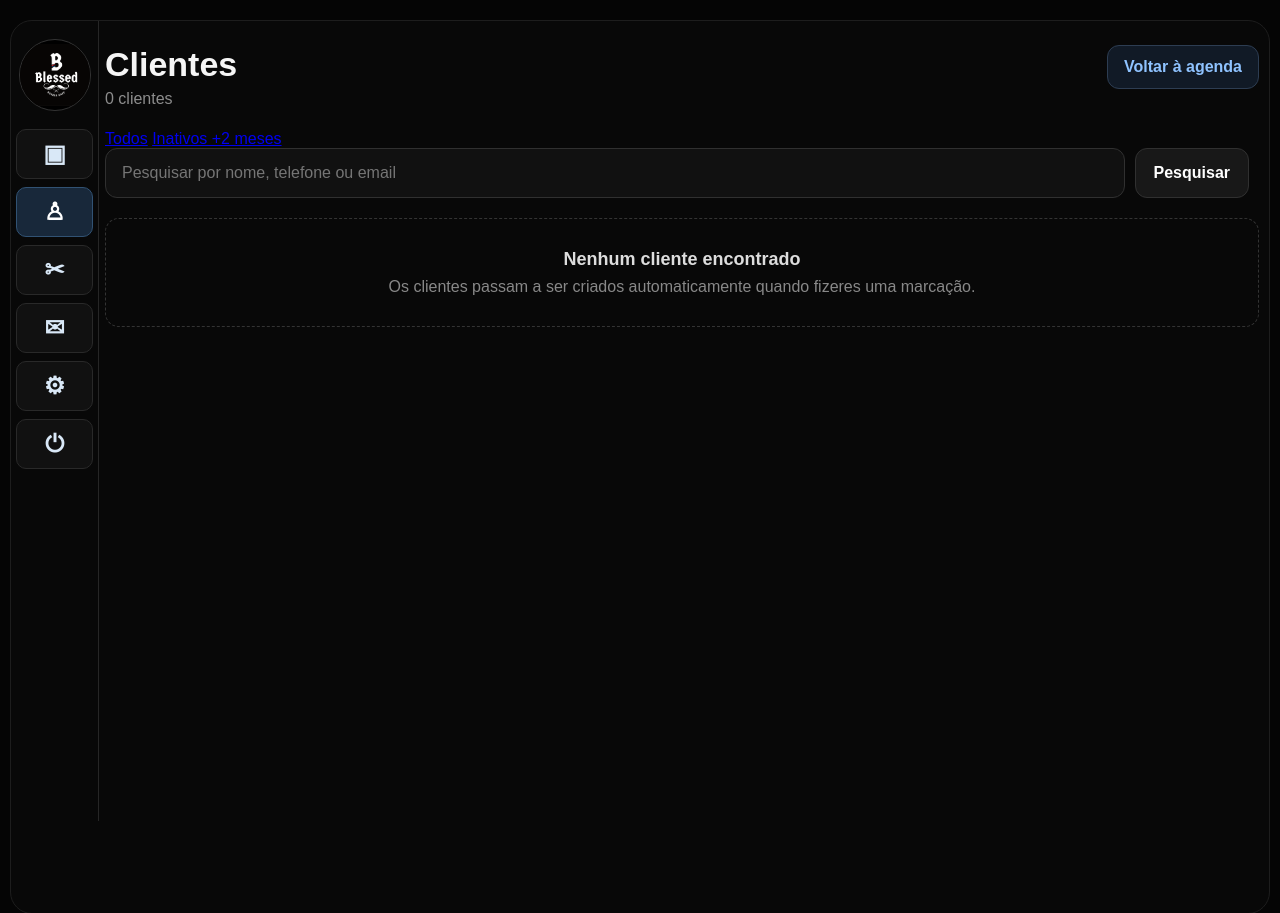
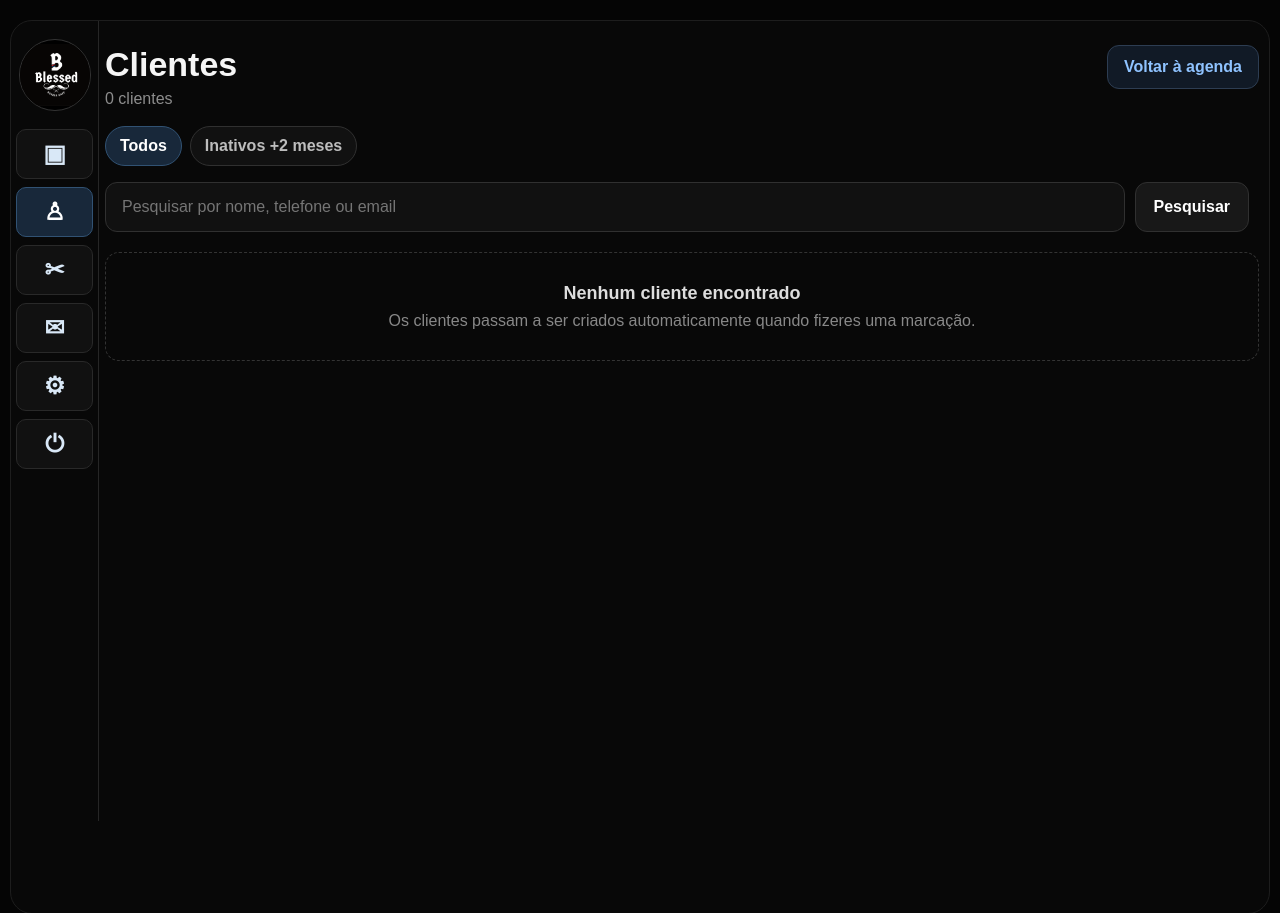
Before and after one commit to pajogusi/pjcorelabs, a Flask app: page /clientes in a window 1280 px wide. Shown: the top 913 px of the page. Run offline with Flask 3, Linux system fonts and the light colour scheme; data that the repository does not hold is empty; parts of the project's set-up code (start-up, migrations or seed data) failed here and were passed over.

Commit message:
Estiliza filtros de clientes inativos

```diff
--- a/static/clientes.css
+++ b/static/clientes.css
@@ -45,6 +45,46 @@
 .link-voltar {
     display: inline-block;
     margin-bottom: 8px;
+}
+
+.filtros-clientes {
+    display: flex;
+    flex-wrap: wrap;
+    gap: 8px;
+    margin: -4px 0 16px;
+}
+
+.filtro-cliente {
+    min-height: 40px;
+    padding: 0 14px;
+    display: inline-flex;
+    align-items: center;
+    gap: 8px;
+    border: 1px solid #303030;
+    border-radius: 999px;
+    background: #111;
+    color: #bdbdbd;
+    text-decoration: none;
+    font-weight: 700;
+}
+
+.filtro-cliente.ativo {
+    background: #18283a;
+    border-color: #315273;
+    color: #fff;
+}
+
+.filtro-alerta span {
+    min-width: 24px;
+    height: 24px;
+    padding: 0 7px;
+    display: inline-flex;
+    align-items: center;
+    justify-content: center;
+    border-radius: 999px;
+    background: #b37b27;
+    color: #111;
+    font-size: 12px;
 }
 
 .pesquisa-clientes {
```
